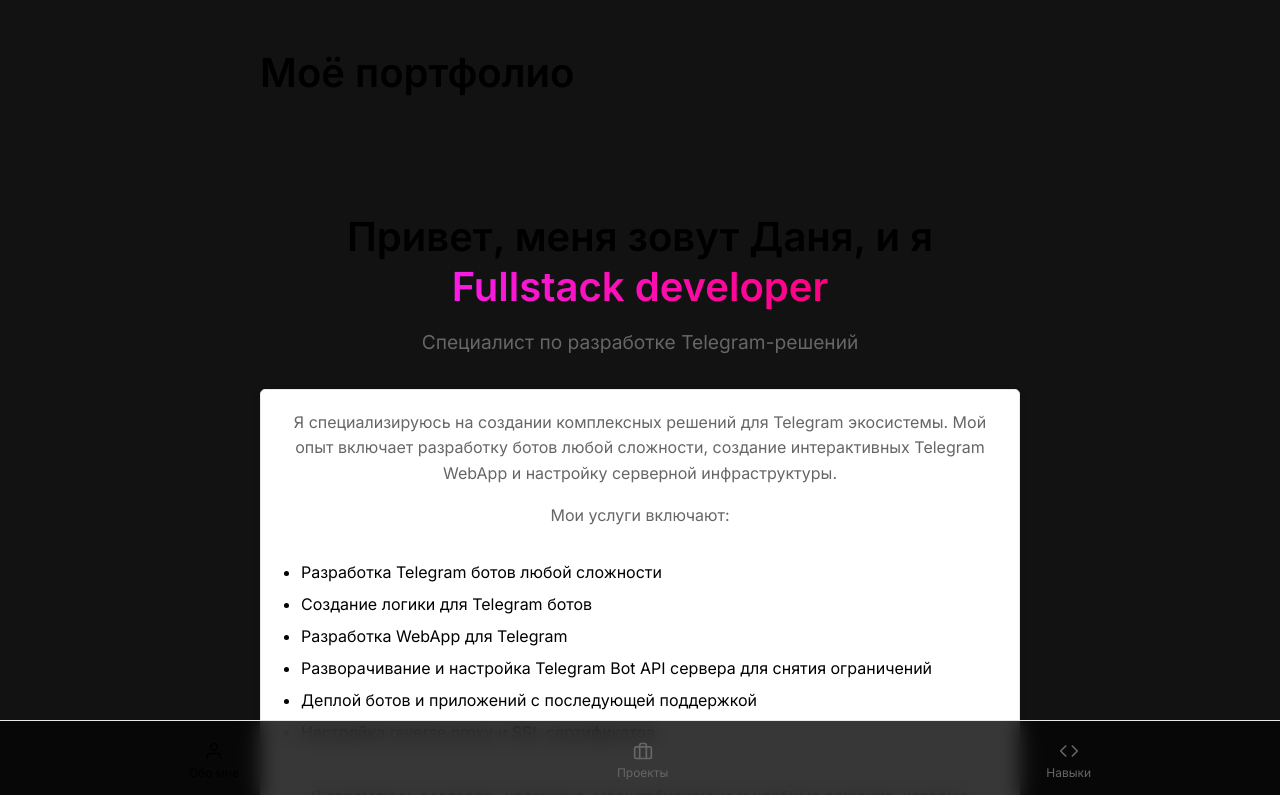
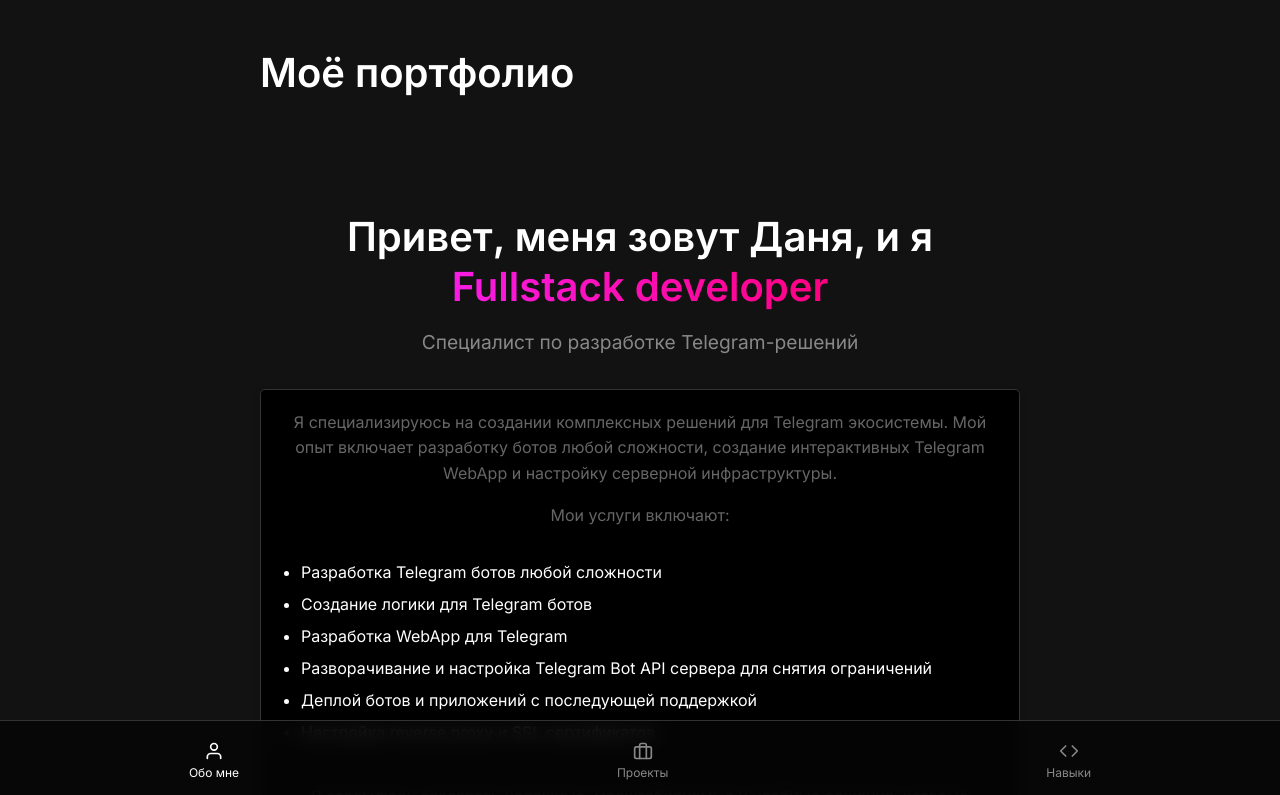
Before and after one commit to ananasDDA/ResumeAppBot, a React (Vite) app: page / in a window 1280 px wide. Shown: the top 795 px of the page. Built offline with nearby package versions, Linux system fonts and the light colour scheme; some icons are missing.

Commit message:
def night

```diff
--- a/src/App.css
+++ b/src/App.css
@@ -689,3 +689,24 @@
   line-height: 1.5;
   color: var(--geist-foreground);
 }
+
+/* Принудительное включение темной темы */
+:root, body {
+  color-scheme: dark only !important;
+}
+
+/* Отключаем медиа-запросы для светлой темы */
+@media (prefers-color-scheme: light) {
+  :root.dark-theme {
+    --geist-foreground: #fff !important;
+    --geist-background: #000 !important;
+    --geist-accent-1: #111 !important;
+    --geist-accent-2: #333 !important;
+    --geist-accent-3: #444 !important;
+    --geist-accent-4: #666 !important;
+    --geist-accent-5: #888 !important;
+    --geist-accent-6: #999 !important;
+    --geist-accent-7: #eaeaea !important;
+    --geist-accent-8: #fafafa !important;
+  }
+}
--- a/src/App.tsx
+++ b/src/App.tsx
@@ -43,40 +43,6 @@
   const [selectedProject, setSelectedProject] = useState<Project | null>(null);
 
   useEffect(() => {
-    // Функция для принудительного применения темной темы
-    function forceDarkTheme() {
-      document.documentElement.className = 'dark-theme';
-
-      // Создаем инлайн стиль для переопределения системных предпочтений
-      const styleEl = document.createElement('style');
-      styleEl.innerHTML = `
-        :root {
-          --background: #121212 !important;
-          --text-color: #ffffff !important;
-          /* Добавьте другие переменные вашей темной темы */
-        }
-        body {
-          background-color: var(--background) !important;
-          color: var(--text-color) !important;
-        }
-      `;
-      document.head.appendChild(styleEl);
-    }
-
-    // Вызываем функцию при монтировании
-    forceDarkTheme();
-
-    // Восстанавливаем сохраненную тему, если она есть
-    const savedTheme = localStorage.getItem('theme');
-    if (savedTheme) {
-      setIsDarkMode(savedTheme === 'dark');
-      document.documentElement.className = savedTheme === 'dark' ? 'dark-theme' : 'light-theme';
-    } else {
-      setIsDarkMode(true);
-      localStorage.setItem('theme', 'dark');
-    }
-
-    // Остальной код инициализации...
     // Инициализация Telegram Web App
     if (isTelegramWebApp()) {
       initTelegramWebApp();
@@ -90,6 +56,18 @@
         setCurrentView('main');
         hideBackButton();
       });
+    }
+
+    // Проверка сохраненных настроек темы
+    const savedTheme = localStorage.getItem('theme');
+
+    if (savedTheme) {
+      setIsDarkMode(savedTheme === 'dark');
+      document.documentElement.className = savedTheme === 'dark' ? 'dark-theme' : 'light-theme';
+    } else {
+      setIsDarkMode(true);
+      document.documentElement.className = 'dark-theme';
+      localStorage.setItem('theme', 'dark');
     }
   }, []);
 
```
